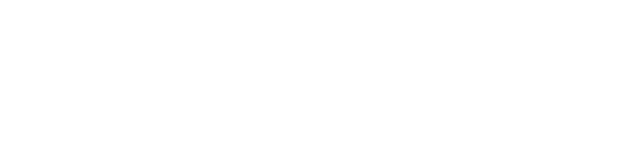
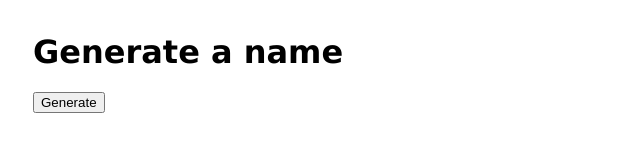
Before and after one commit to b-frazier/name-generator, a website: page index.html in a window 1280 px wide. Shown: the whole page, without its empty margins (0-640 px from the left). Drawn offline with Linux system fonts and the light colour scheme.

Commit message:
add content and onclick to button

```diff
--- a/index.html
+++ b/index.html
@@ -3,9 +3,17 @@
   <head>
     <meta charset="UTF-8" />
     <meta name="viewport" content="width=device-width, initial-scale=1.0" />
+    <link rel="stylesheet" href="styles.css" />
     <title>Name Generator</title>
   </head>
   <body>
+    <div id="contentBox">
+      <div id="actionBox">
+        <h1 class="title">Generate a name</h1>
+        <button id="genBtn" onclick="generate()">Generate</button>
+      </div>
+      <div id="nameList"></div>
+    </div>
     <script src="index.js"></script>
   </body>
 </html>
```
